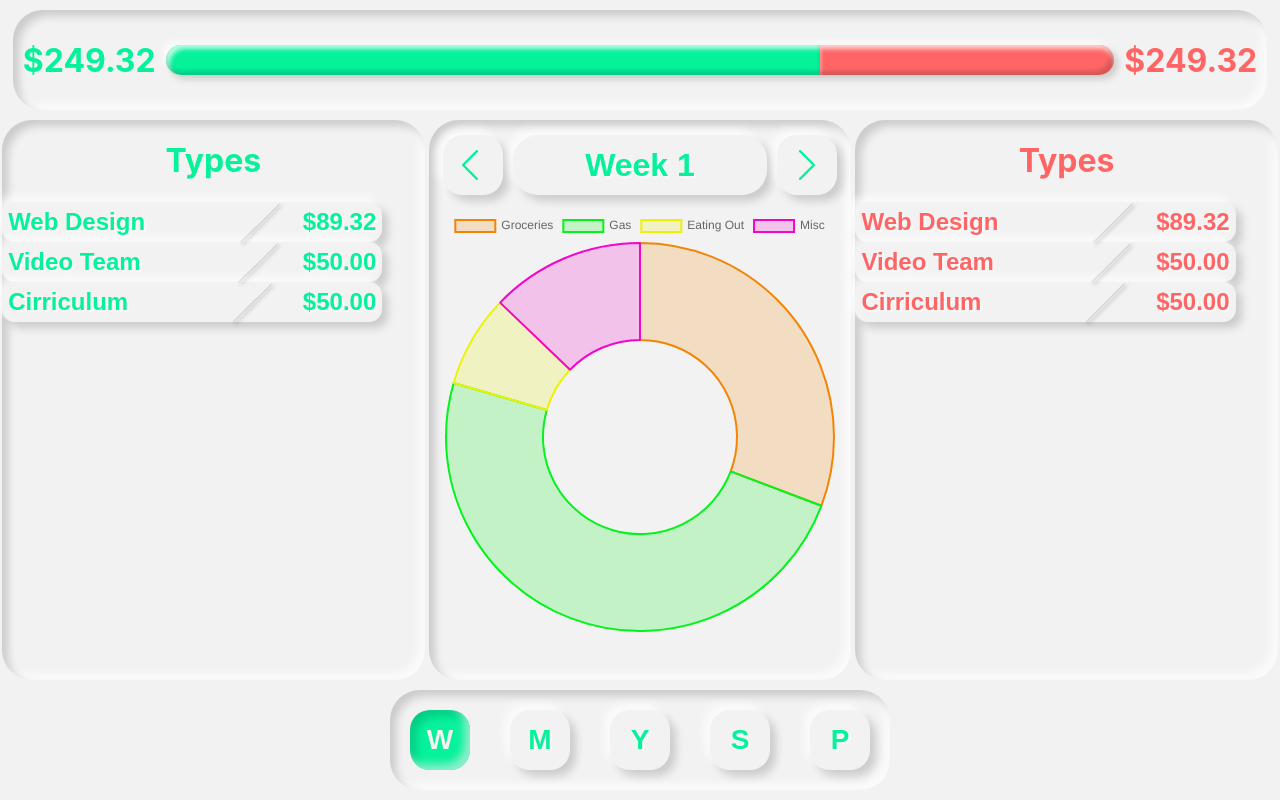
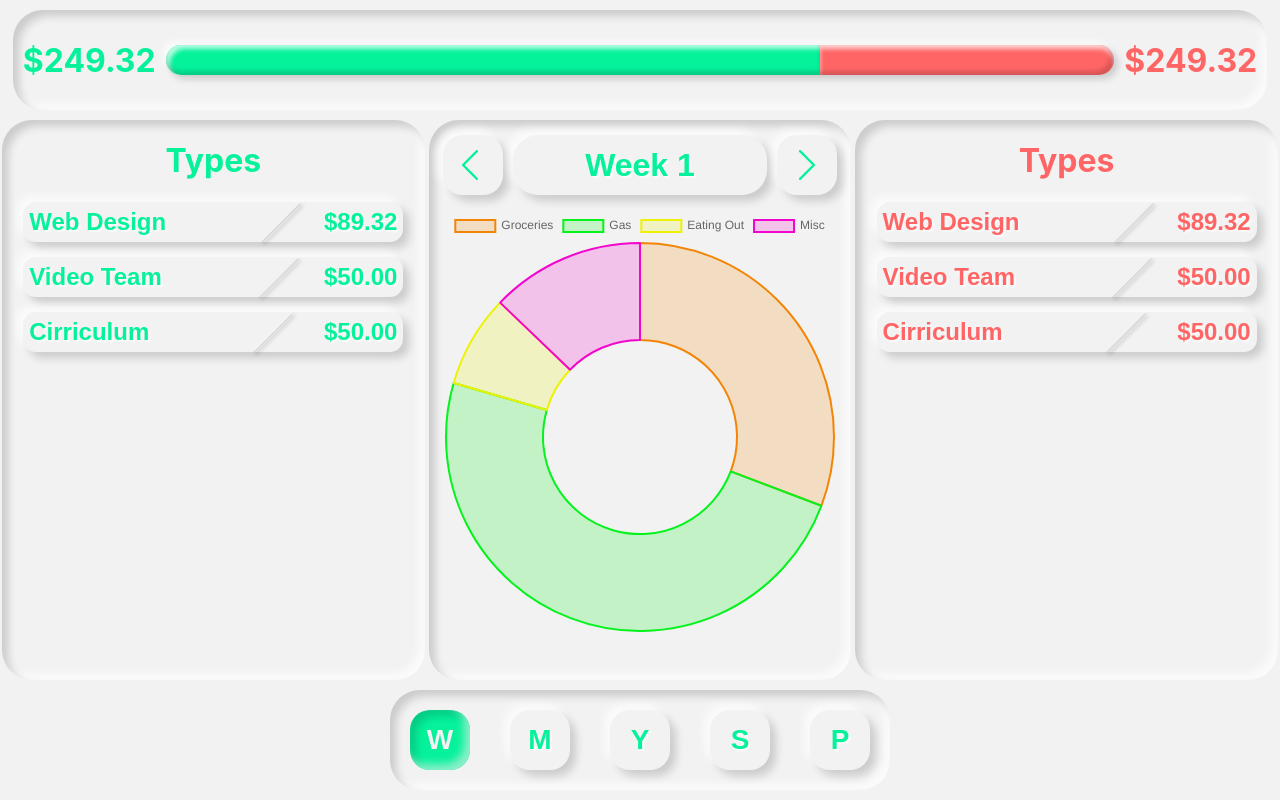
Before and after one commit to Figure-Finance/figure, a React (Create React App) app in the folder frontend/: page / in a window 1280 px wide. Built offline with nearby package versions, Linux system fonts and the light colour scheme.

Commit message:
[update] Summary styles

```diff
--- a/frontend/src/components/Summary/Summary.module.css
+++ b/frontend/src/components/Summary/Summary.module.css
@@ -1,7 +1,16 @@
 .Summary {
+  height: 100%;
   text-align: center;
 }
 
-.Summary > button {
+.Buttons {
+  height: calc(100% - 38px - 60px - 43px - 15px);
+}
+
+.FullButtons {
+  height: calc(100% - 38px -43px)
+}
+
+.Buttons > button, .FullButtons > button {
   margin: 15px auto;
 }
```
